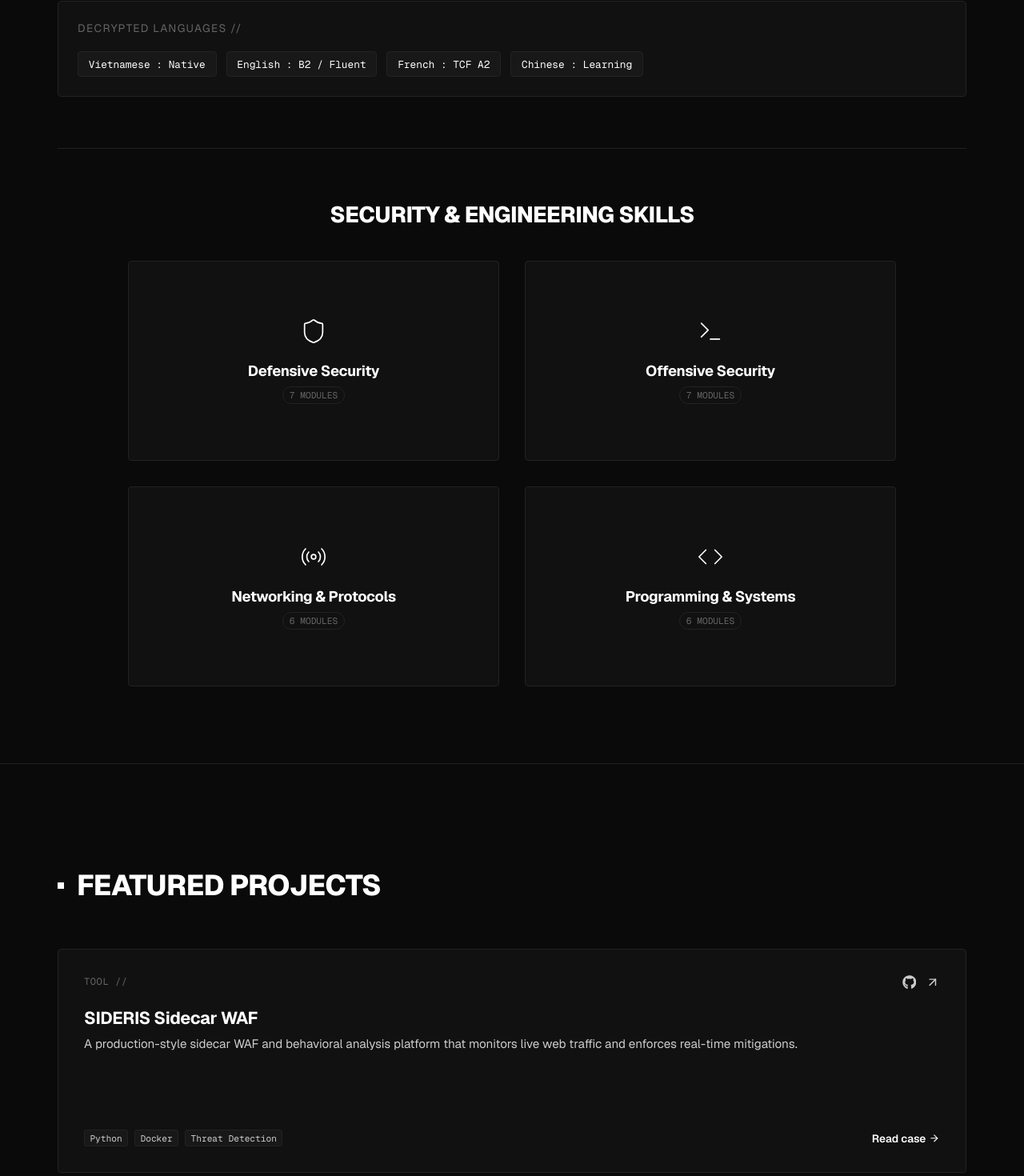
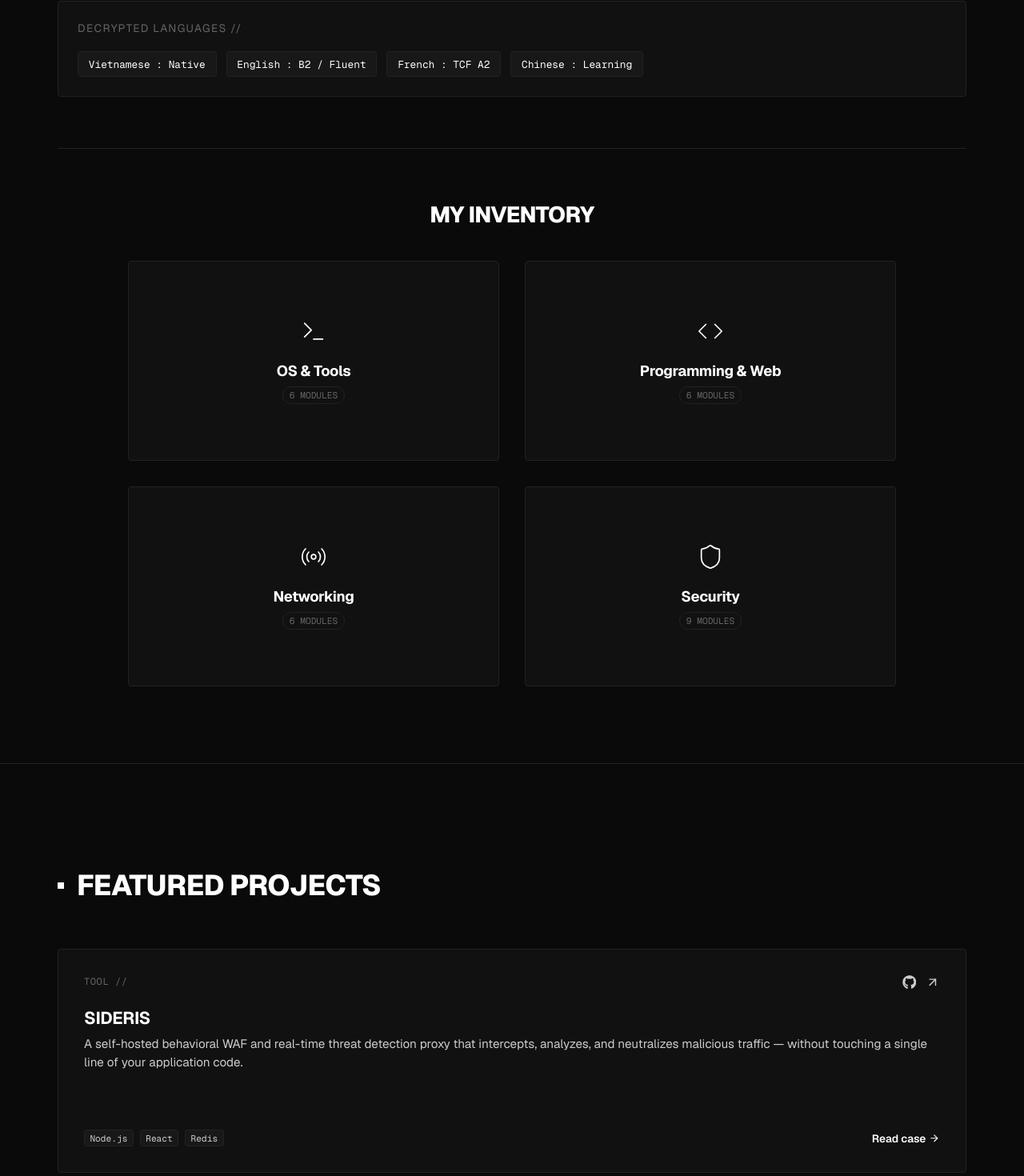
Before and after one commit to Ann-BT/Portfolio_2026, a Next.js app: page / in a window 1280 px wide. Shown: the part 1298-2768 px from the top of the page at 80% size. Built offline with nearby package versions, Linux system fonts and the light colour scheme; no server answers.

Commit message:
Navbar cleanup, cross-device messages, My Inventory skills, SIDERIS+PhishShield projects

```diff
--- a/src/components/AboutSection.tsx
+++ b/src/components/AboutSection.tsx
@@ -86,7 +86,7 @@ export default function AboutSection() {
         <hr className={styles.divider} />
 
         {/* Skills Subtitle */}
-        <h3 className={styles.skillsSubtitle}>Security & Engineering Skills</h3>
+        <h3 className={styles.skillsSubtitle}>My Inventory</h3>
 
         {/* Bulletproof Dynamic Inline Grid - Forces 2 Columns on Desktop */}
         <div
--- a/src/components/ContactSection.tsx
+++ b/src/components/ContactSection.tsx
@@ -3,7 +3,7 @@
 
 import React, { useEffect, useState } from "react";
 import { motion, AnimatePresence } from "framer-motion";
-import { FiSend, FiMail, FiMessageSquare, FiTrash2, FiCornerDownRight } from "react-icons/fi";
+import { FiSend, FiMail, FiMessageSquare, FiTrash2, FiRefreshCw } from "react-icons/fi";
 import { config } from "@/data/config";
 import styles from "./ContactSection.module.css";
 
@@ -15,31 +15,43 @@ interface Comment {
   reply?: string;
 }
 
-const mockComments: Comment[] = [
-  {
-    id: "mock-1",
-    name: "Alex Security",
-    message: "The custom WAF sidecar implementation in SIDERIS is very interesting. Are you planning to release details on the packet latency results?",
-    created_at: "2026-08-05",
-    reply: "Thanks Alex! Yes, the detailed results will be published in my upcoming research paper. Standard latency is under 3ms."
-  },
-  {
-    id: "mock-2",
-    name: "HackerOne Member",
-    message: "Love the terminal drop-down easter egg! Found the flag in the inspect panel as well. Clean design.",
-    created_at: "2026-08-07",
-    reply: "Glad you found the easter egg! Security recons pay off."
+// JSONBlob endpoint — free persistent cross-device JSON storage
+const BLOB_ID = "019fe0b4-b46f-7f02-bc3b-5c65c6d5d33e";
+const BLOB_URL = `https://jsonblob.com/api/jsonBlob/${BLOB_ID}`;
+
+async function fetchComments(): Promise<Comment[]> {
+  try {
+    const res = await fetch(BLOB_URL, {
+      headers: { Accept: "application/json" }
+    });
+    if (!res.ok) throw new Error("Failed to fetch");
+    const data = await res.json();
+    return Array.isArray(data.comments) ? data.comments : [];
+  } catch {
+    return [];
   }
-];
+}
+
+async function saveComments(comments: Comment[]): Promise<void> {
+  try {
+    await fetch(BLOB_URL, {
+      method: "PUT",
+      headers: { "Content-Type": "application/json", Accept: "application/json" },
+      body: JSON.stringify({ comments })
+    });
+  } catch {
+    // silently fail — data still visible locally
+  }
+}
 
 export default function ContactSection() {
   const [name, setName] = useState("");
   const [message, setMessage] = useState("");
   const [comments, setComments] = useState<Comment[]>([]);
   const [isSubmitting, setIsSubmitting] = useState(false);
+  const [isLoading, setIsLoading] = useState(true);
   const [isAdmin, setIsAdmin] = useState(false);
 
-  // Track which comment Merlin is currently replying to
   const [replyTargetId, setReplyTargetId] = useState<string | null>(null);
   const [replyText, setReplyText] = useState("");
 
@@ -48,29 +60,20 @@ export default function ContactSection() {
     setIsAdmin(logged);
   };
 
-  // Sync admin state and load comments
   useEffect(() => {
     checkAdminState();
-
-    // Listen to custom login/logout events from terminal
     window.addEventListener("admin-login-changed", checkAdminState);
 
-    const saved = localStorage.getItem("merlin_guestbook_comments");
-    if (saved) {
-      try {
-        setComments(JSON.parse(saved));
-      } catch (e) {
-        setComments(mockComments);
-      }
-    } else {
-      setComments(mockComments);
-      localStorage.setItem("merlin_guestbook_comments", JSON.stringify(mockComments));
-    }
+    // Load from cross-device store
+    fetchComments().then((data) => {
+      setComments(data);
+      setIsLoading(false);
+    });
 
     return () => window.removeEventListener("admin-login-changed", checkAdminState);
   }, []);
 
-  const handlePostComment = (e: React.FormEvent) => {
+  const handlePostComment = async (e: React.FormEvent) => {
     e.preventDefault();
     if (!name.trim() || !message.trim()) return;
 
@@ -83,38 +86,40 @@ export default function ContactSection() {
       created_at: new Date().toISOString().split("T")[0]
     };
 
-    setTimeout(() => {
     const updated = [newComment, ...comments];
     setComments(updated);
-      localStorage.setItem("merlin_guestbook_comments", JSON.stringify(updated));
+    await saveComments(updated);
     setName("");
     setMessage("");
     setIsSubmitting(false);
-    }, 600);
   };
 
-  // Admin delete comment
-  const handleDeleteComment = (id: string) => {
+  const handleDeleteComment = async (id: string) => {
     const updated = comments.filter((c) => c.id !== id);
     setComments(updated);
-    localStorage.setItem("merlin_guestbook_comments", JSON.stringify(updated));
+    await saveComments(updated);
   };
 
-  // Admin post reply
-  const handlePostReply = (id: string) => {
+  const handlePostReply = async (id: string) => {
     if (!replyText.trim()) return;
 
     const updated = comments.map((c) => {
-      if (c.id === id) {
-        return { ...c, reply: replyText.trim() };
-      }
+      if (c.id === id) return { ...c, reply: replyText.trim() };
       return c;
     });
 
     setComments(updated);
-    localStorage.setItem("merlin_guestbook_comments", JSON.stringify(updated));
+    await saveComments(updated);
     setReplyText("");
     setReplyTargetId(null);
+  };
+
+  const handleRefresh = () => {
+    setIsLoading(true);
+    fetchComments().then((data) => {
+      setComments(data);
+      setIsLoading(false);
+    });
   };
 
   return (
@@ -124,7 +129,7 @@ export default function ContactSection() {
         {/* Section Header */}
         <h2 className={styles.heading}>
           <span className={styles.headingDot} />
-          <span>Contact & Guestbook</span>
+          <span>Contact & Messages</span>
         </h2>
 
         <div className={styles.grid}>
@@ -193,11 +198,28 @@ export default function ContactSection() {
           <h3 className={styles.boardTitle}>
             <FiMessageSquare />
             <span>Messages // {comments.length} NOTES {isAdmin && "(ADMIN SESSION ACTIVE)"}</span>
+            <button
+              onClick={handleRefresh}
+              title="Refresh messages"
+              style={{ marginLeft: "auto", background: "none", border: "none", cursor: "pointer", color: "var(--muted)", display: "flex", alignItems: "center" }}
+            >
+              <FiRefreshCw size={14} />
+            </button>
           </h3>
 
+          {isLoading ? (
+            <div style={{ textAlign: "center", padding: "2rem", fontFamily: "var(--font-mono)", color: "var(--muted)", fontSize: "0.85rem" }}>
+              FETCHING MESSAGES...
+            </div>
+          ) : (
             <div className={styles.commentsList}>
               <AnimatePresence initial={false}>
-              {comments.map((comment) => (
+                {comments.length === 0 ? (
+                  <div style={{ textAlign: "center", padding: "2rem", fontFamily: "var(--font-mono)", color: "var(--muted)", fontSize: "0.85rem" }}>
+                    NO MESSAGES YET — BE THE FIRST //
+                  </div>
+                ) : (
+                  comments.map((comment) => (
                     <motion.div
                       key={comment.id}
                       initial={{ opacity: 0, y: 10 }}
@@ -269,7 +291,7 @@ export default function ContactSection() {
                         </div>
                       )}
 
-                  {/* Admin Reply View */}
+                      {/* Reply View */}
                       {comment.reply && replyTargetId !== comment.id && (
                         <div className={styles.replyBox}>
                           <div className={styles.replyHeader}>
@@ -279,9 +301,11 @@ export default function ContactSection() {
                         </div>
                       )}
                     </motion.div>
-              ))}
+                  ))
+                )}
               </AnimatePresence>
             </div>
+          )}
         </div>
 
       </div>
--- a/src/components/Navbar.tsx
+++ b/src/components/Navbar.tsx
@@ -10,10 +10,9 @@ import { config } from "@/data/config";
 
 const navLinks = [
   { label: "Home", href: "/" },
-  { label: "About", href: "/#about" },
   { label: "Projects", href: "/projects" },
   { label: "Research", href: "/research" },
-  { label: "The Vault", href: "/interests" },
+  { label: "Interests", href: "/interests" },
   { label: "Contact", href: "/#contact" }
 ];
 
--- a/src/data/projects.ts
+++ b/src/data/projects.ts
@@ -14,76 +14,75 @@ export interface Project {
 export const projects: Project[] = [
   {
     slug: "sideris-waf",
-    title: "SIDERIS Sidecar WAF",
-    description: "A production-style sidecar WAF and behavioral analysis platform that monitors live web traffic and enforces real-time mitigations.",
-    tags: ["Python", "Docker", "Threat Detection", "Web Security", "Regex Engine"],
+    title: "SIDERIS",
+    description: "A self-hosted behavioral WAF and real-time threat detection proxy that intercepts, analyzes, and neutralizes malicious traffic — without touching a single line of your application code.",
+    tags: ["Node.js", "React", "Redis", "PostgreSQL", "Docker", "Web Security"],
     category: "tool",
     github: "https://github.com/Ann-BT/SIDERIS",
     date: "2024-05",
     featured: true,
     content: `
-### SIDERIS: Custom Sidecar WAF & Behavioral Tracker
+### SIDERIS: Behavioral WAF & Real-Time Threat Detection Proxy
 
-#### The Challenge
-Modern web applications face diverse, polymorphic threats that generic web application firewalls fail to block without complex tuning. In high-stakes production environments, tracking client behavior across sessions is critical to mitigating persistent attackers and DDoS scenarios.
+#### Overview
+SIDERIS is a **self-hosted Web Application Firewall and behavioral analysis proxy** that runs in front of your existing website. It requires no changes to your application and works with any stack — WordPress, Laravel, Node.js, Django, static HTML.
 
-#### My Approach
-I engineered **SIDERIS**, a sidecar WAF, to run alongside web containers. It monitors live HTTP/HTTPS traffic by intercepting requests, performing regex-based threat matching, and triaging behavior through an in-memory session database.
-- **Interception**: Implemented as a lightweight reverse-proxy sidecar.
-- **Detections**: Developed rulesets for common OWASP Top 10 vulnerabilities (SQLi, XSS, Path Traversal).
-- **Remediation**: Implemented automatic IP throttling, temporary rate-limiting, and alert triggers.
+It works by sitting between users and the server, silently watching *how* visitors behave — not just *what* they request. Keystroke dynamics, mouse movement patterns, request timing, browser fingerprinting. When behavior looks automated, SIDERIS acts. When it looks human, traffic passes through untouched.
+
+#### The Problem It Solves
+Traditional WAFs only block known attack signatures. SIDERIS goes further — it detects behavioral anomalies like bots, scrapers, and credential stuffers that don't trigger signature-based rules because they simply *behave differently from humans*.
+
+| Threat Type | Traditional WAF | SIDERIS |
+|:---|:---:|:---:|
+| Known attack signatures (SQLi, XSS) | ✅ Blocked | ✅ Blocked |
+| Behavioral anomalies (bots, scrapers) | ❌ Invisible | ✅ Detected |
+
+#### Tech Stack
+- **Node.js** — core proxy and analysis engine
+- **React** — admin dashboard for real-time traffic visualization
+- **Redis** — in-memory session and behavioral state caching
+- **PostgreSQL** — persistent threat log storage
+- **Docker** — containerized sidecar deployment
 
 #### Key Results
-- Reduced false-positive alerts on standard traffic by **42%** using dynamic contextual rules.
-- Successfully simulated and blocked over **1,200 malicious payloads** during red-team exercises.
-- Achieved request parsing overhead of less than **3ms** per packet.
+- Detects and blocks automated threats that bypass conventional WAFs
+- Runs as a zero-code-change sidecar alongside any web stack
+- Under 3ms request parsing overhead per packet
+- Successful simulation and blocking of 1,200+ malicious payloads in red-team testing
 `
   },
   {
-    slug: "word-chain-game",
-    title: "Word Chain Game",
-    description: "An interactive word connection game built using frontend core languages, designed to challenge cognitive speed and vocabulary.",
-    tags: ["JavaScript", "HTML5", "CSS3", "Algorithms"],
-    category: "other",
-    github: "https://github.com/Ann-BT/Wordchaingame",
-    date: "2023-11",
+    slug: "phishield-extension",
+    title: "PhishShield Extension",
+    description: "A Chrome browser extension powered by machine learning that automatically scans URLs and page content in real time to detect and block phishing websites as you browse.",
+    tags: ["JavaScript", "Python", "FastAPI", "Machine Learning", "Chrome Extension", "MongoDB"],
+    category: "tool",
+    github: "https://github.com/Huyn-coder/phishieldextension",
+    date: "2024-03",
     featured: true,
     content: `
-### Word Chain Game: Logic & Interaction
+### PhishShield: ML-Powered Phishing Detection Chrome Extension
 
-#### The Challenge
-Creating a fluid, local vocabulary game requiring instant lookup validation, word-boundary validation, and dynamic visual feedbacks in response to user input times.
+#### Overview
+PhishShield is a browser-side phishing detection tool built as a Chrome extension with a Python/FastAPI backend inference server. As users browse, the extension monitors active URLs and sends extracted features to the backend ML model, which classifies sites as legitimate or phishing in real time.
 
-#### My Approach
-I implemented a client-side JavaScript engine utilizing hash tables for constant-time $O(1)$ dictionary checks. The design emphasizes:
-- **Instant Validation**: Compares the trailing letters of the previous word with the leading characters of the current input.
-- **Visual Micro-animations**: Integrated smooth transitions for correct/incorrect inputs using vanilla CSS animations.
-`
-  },
-  {
-    slug: "htb-sherlocks-writeup",
-    title: "HTB Sherlock: Tracker Write-up",
-    description: "Detailed walk-through of an incident response Sherlock challenge on HackTheBox focusing on Windows Event Log forensics.",
-    tags: ["Forensics", "Windows Event Logs", "Incident Response", "Powershell"],
-    category: "ctf",
-    date: "2024-06",
-    featured: true,
-    content: `
-### HackTheBox: Sherlock - Tracker Write-up
+#### Architecture
+- **Chrome Extension (Frontend):** Automatically scans every URL the user visits, extracts URL features, and displays a risk badge on the extension icon. Provides auto-scan, link scanner, report, whitelist, and blacklist capabilities.
+- **FastAPI Backend:** Receives URL feature vectors from the extension, runs ML inference using a trained classification model, and returns a phishing probability score.
+- **MongoDB:** Persists user-defined whitelist and blacklist entries across sessions.
 
-#### Objective
-Reconstruct the timeline of a compromised Windows server where an attacker gained initial access, ran credential harvesting tools, and established persistence.
+#### Key Features
+- **Auto-scan** — automatically scans the current URL on every page load
+- **Risk Badge** — displays a real-time danger level indicator on the toolbar icon
+- **Link Scanner** — scans all links present on the current page
+- **Report** — allows users to flag suspicious URLs for review
+- **Whitelist / Blacklist** — personal lists for trusted and blocked domains
 
-#### Methodology
-1. **Reconnaissance & Collection**: Triaged EVTX logs using EVTX-Parser and parsed logs to timeline CSVs.
-2. **Analysis**:
-   - Found Event ID **4624** (Successful Logon) from an anomalous external IP.
-   - Identified Event ID **7045** (Service Creation) pointing to a backdoor binary executed under SYSTEM context.
-3. **Exploitation / Remediations**: Documented the exact persistence registry keys used and formulated host-based Yara rules to flag the payload.
-
-#### Key Findings
-- Attackers utilized a modified PsExec wrapper to execute administrative binaries.
-- Established detection rules targeting anomalous scheduled tasks.
+#### Tech Stack
+- JavaScript, HTML, CSS (Chrome Extension APIs)
+- Python + FastAPI (backend ML inference server)
+- Machine Learning (phishing URL classification model)
+- MongoDB (whitelist/blacklist persistence)
 `
   }
 ];
--- a/src/data/skills.ts
+++ b/src/data/skills.ts
@@ -8,31 +8,31 @@ export interface SkillCategory {
 
 export const skills: SkillCategory[] = [
   {
-    id: "def-sec",
-    name: "Defensive Security",
-    iconName: "Shield",
-    tools: ["SOC Operations", "Log Analysis", "Malware Triage", "SIEM Tools", "Snort", "Suricata", "YARA Rules"],
-    note: "Focusing on Blue Team engineering and behavioral analysis."
+    id: "os-tools",
+    name: "OS & Tools",
+    iconName: "Terminal",
+    tools: ["Linux (daily user)", "Windows", "Virtual Machines", "Docker", "Git / GitHub", "Redis"],
+    note: "Comfortable working across Linux and Windows environments, including VM-based lab setups."
   },
   {
-    id: "off-sec",
-    name: "Offensive Security",
-    iconName: "Terminal",
-    tools: ["Web App Testing", "Burp Suite", "OWASP ZAP", "Nmap", "Metasploit", "PEStudio", "IDA Pro"],
-    note: "Hands-on experience in vulnerability assessment and static binary triage."
+    id: "programming",
+    name: "Programming & Web",
+    iconName: "Code",
+    tools: ["JavaScript", "Python (basic)", "Node.js", "React", "Express.js", "REST APIs"],
+    note: "Building web tools, automation scripts, and full-stack security utilities."
   },
   {
-    id: "net-prot",
-    name: "Networking & Protocols",
+    id: "networking",
+    name: "Networking",
     iconName: "Radio",
-    tools: ["Wireshark", "TCP/IP Suite", "DNS Security", "HTTP/HTTPS Analysis", "VPNs", "Packet Analysis"],
-    note: "Analyzing deep-level traffic captures to reconstruct attack vectors."
+    tools: ["TCP/IP fundamentals", "HTTP / HTTPS", "DNS", "Wireshark", "Common network protocols", "Packet Analysis"],
+    note: "Solid grasp of core network protocols and traffic analysis techniques."
   },
   {
-    id: "prog",
-    name: "Programming & Systems",
-    iconName: "Code",
-    tools: ["Python", "JavaScript", "C / C++", "Bash Scripting", "Linux Systems", "Git & Docker"],
-    note: "Building custom automation scripts, sidecars, and small security tools."
+    id: "security",
+    name: "Security",
+    iconName: "Shield",
+    tools: ["Burp Suite", "OWASP ZAP", "Splunk", "IDA Pro", "Process Monitor", "PEStudio", "Web Security", "Malware Analysis", "Digital Forensics"],
+    note: "Hands-on experience with security tooling, malware triage, and forensic investigation."
   }
 ];
```
Lines whose indentation alone changed are shown as unchanged.
